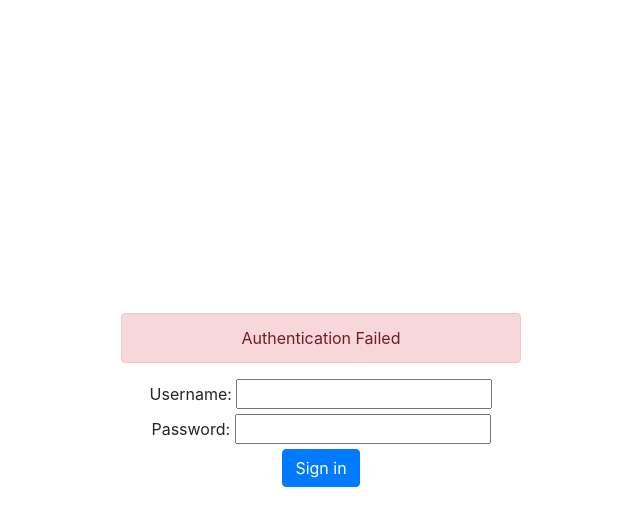
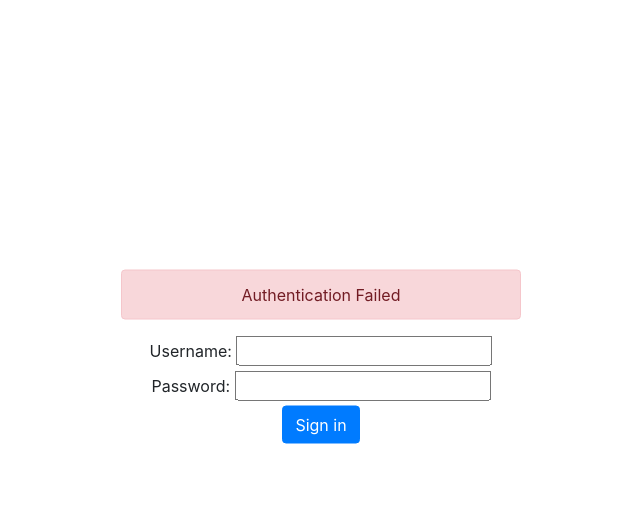
Before and after one commit to netristech/Network-Automation, a PHP site: page / in a window 1280 px wide. Shown: the top 526 px of the page, without its empty margins (319-959 px from the left). Run offline with PHP 8.4, Linux system fonts and the light colour scheme.

Commit message:
Testing authentication

```diff
--- a/Web/css/style.css
+++ b/Web/css/style.css
@@ -12,7 +12,7 @@
     position: absolute;
     top: 50%;
     left: 50%;
-    transform: translate(-50%, -50%);
+    transform: translate(-50%, -75%);
 }
 
 .btn:focus, .btn-primary:focus {
```
